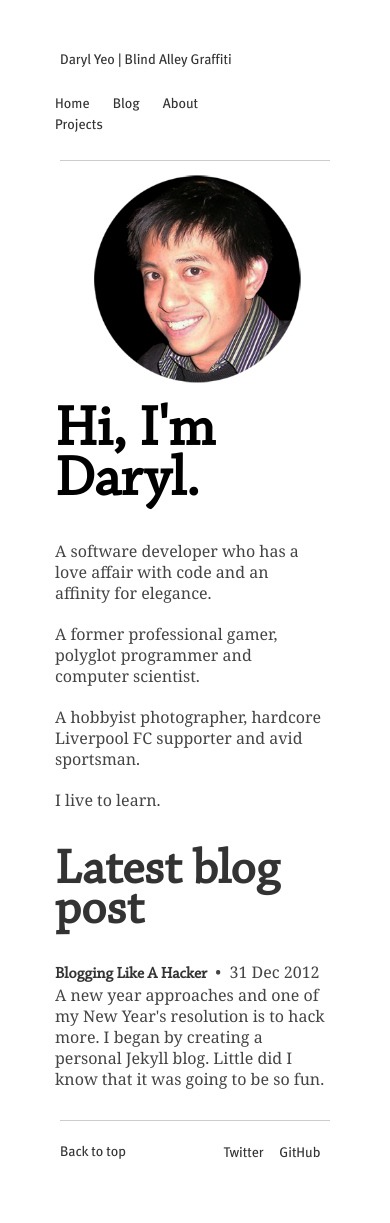
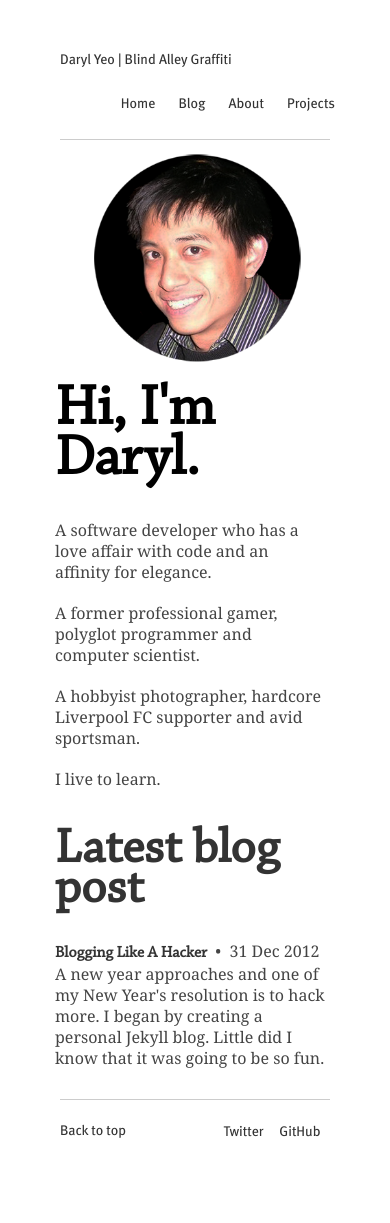
Before and after one commit to aacyun/jianxioy.github.com, a Jekyll site: the page built from index.html, in a window 390 px wide. Built offline with Jekyll 4.4.1, drawn with Linux system fonts in a browser that asks for light colours; Markdown is read by kramdown in place of the engine named in the settings; after the commit the page ends 1202 px from its top, so only the background shows below that.

Commit message:
Testing phone.

```diff
--- a/static/css/layout.css
+++ b/static/css/layout.css
@@ -231,7 +231,6 @@ a:hover {
 			width: 90%;
 		}
 		#logo-primary,
-		#nav-primary,
 		#avatar,
 		.back-to-top,
 		.offsite-links {
```
